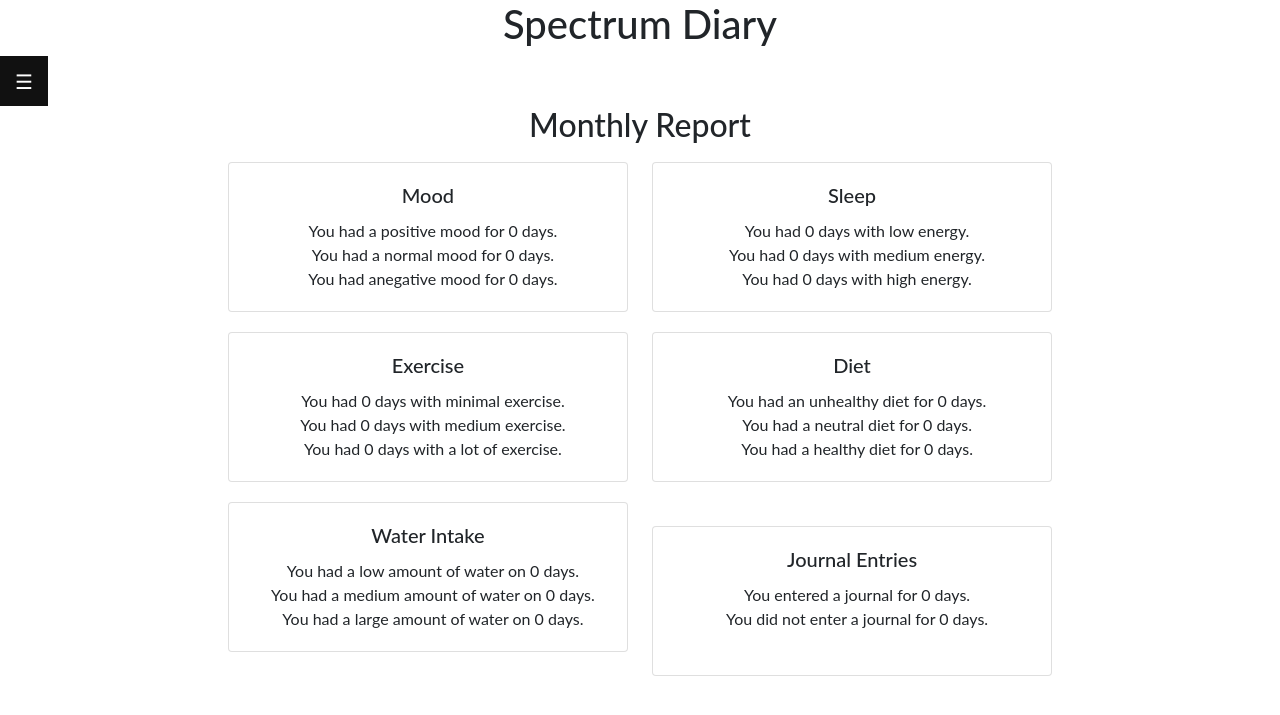
After one commit to emilianochavezDLT/Mental_Health_Tracker, a Django app: page /reports/ in a window 1280 px wide. The commit adds this page. Shown: the top 715 px of the page. Run offline with Django 5.2, Linux system fonts and the light colour scheme; the visitor is signed in with stand-in values (Sample User, id 1); data that the repository does not hold is empty; parts of the project's set-up code (start-up, migrations or seed data) failed here and were passed over; some libraries are stand-ins or nearby versions.

Commit message:
Added a new Reports page and generate a monthly report on the page currently.

```diff
--- /dev/null
+++ b/mh_tracker/templates/mh_tracker/reports.html
@@ -0,0 +1,100 @@
+{% extends "mh_tracker/base_template.html" %} {% block content %}
+
+<style>
+  .container {
+    text-align: center;
+    justify-content: center;
+  }
+
+  .card {
+    display: inline-block;
+    height: 150px;
+    width: 400px !important;
+    margin: 10px;
+  }
+
+  .card-text {
+    margin-left: 10px;
+  }
+</style>
+
+<div class="container">
+  <h2>Monthly Report</h2>
+  <div class="card" style="width: 18rem">
+    <div class="card-body">
+      <h5 class="card-title">Mood</h5>
+      <p id="mood" class="card-text">
+        You had a positive mood for {{ mood_positive }} days.<br />
+        You had a normal mood for {{ mood_neutral }} days.<br />
+        You had anegative mood for {{ mood_negative }} days.
+      </p>
+    </div>
+  </div>
+  <div class="card" style="width: 18rem">
+    <div class="card-body">
+      <h5 class="card-title">Sleep</h5>
+      <p id="sleep" class="card-text">
+        You had {{ sleep_negative }} days with low energy.<br />
+        You had {{ sleep_neutral }} days with medium energy.<br />
+        You had {{ sleep_positive }} days with high energy.
+      </p>
+    </div>
+  </div>
+</div>
+<div class="container">
+  <div class="card" style="width: 18rem">
+    <div class="card-body">
+      <h5 class="card-title">Exercise</h5>
+      <p id="exercise" class="card-text">
+        You had {{ exercise_negative }} days with minimal exercise.<br />
+        You had {{ exercise_neutral }} days with medium exercise.<br />
+        You had {{ exercise_positive }} days with a lot of exercise.
+      </p>
+    </div>
+  </div>
+  <div class="card" style="width: 18rem">
+    <div class="card-body">
+      <h5 class="card-title">Diet</h5>
+      <p id="diet" class="card-text">
+        You had an unhealthy diet for {{ diet_negative }} days.<br />
+        You had a neutral diet for {{ diet_neutral }} days.<br />
+        You had a healthy diet for {{ diet_positive }} days.
+      </p>
+    </div>
+  </div>
+</div>
+<div class="container">
+  <div class="card" style="width: 18rem">
+    <div class="card-body">
+      <h5 class="card-title">Water Intake</h5>
+      <p id="water" class="card-text">
+        You had a low amount of water on {{ water_negative }} days.<br />
+        You had a medium amount of water on {{ water_neutral }} days.<br />
+        You had a large amount of water on {{ water_positive }} days.
+      </p>
+    </div>
+  </div>
+  <div class="card" style="width: 18rem">
+    <div class="card-body">
+      <h5 class="card-title">Journal Entries</h5>
+      <p id="water" class="card-text">
+        You entered a journal for {{ journal_entries_positive }} days.<br />
+        You did not enter a journal for {{ journal_entries_negative }} days.
+      </p>
+    </div>
+  </div>
+</div>
+
+<script>
+  const mood = document.getElementById("mood");
+  const sleep = document.getElementById("sleep");
+  const exercise = document.getElementById("exercise");
+  const diet = document.getElementById("diet");
+  const water = document.getElementById("water");
+
+  function generateReport() {
+    mood.text = "You had a positive mood for ${mood} days.";
+  }
+</script>
+
+{% endblock %}
--- a/mh_tracker/urls.py
+++ b/mh_tracker/urls.py
@@ -23,8 +23,9 @@ urlpatterns = [
          name='reset_substance_use'),
     #path('user/<int:pk>progression', views.UserView.as_view(), name="user_detail"),
     path('user/progression', views.user_progression, name="user_progression"),
-     path('get_journal_entries/',
+    path('get_journal_entries/',
          views.get_journal_entries,
          name='get_journal_entries'),
     path('resources/', views.rescourcesPage, name='resources'),
+    path('reports/', views.reports, name='reports'),
 ]
--- a/mh_tracker/views.py
+++ b/mh_tracker/views.py
@@ -11,7 +11,9 @@ from django.urls import reverse
 from django.utils.timezone import now
 from django.core.mail import send_mail
 from django_project.settings import EMAIL_HOST_USER
+from django.db.models import Q
 import requests
+import datetime as datetime
 
 
 # Create your views here.
@@ -161,29 +163,31 @@ def update_substance_use(request, action):
 @login_required
 # View user progression
 def user_progression(request):
-    '''
+  '''
     Gathers journal entry ratings and dates to display progression
     Convert data into JSON for Chart.js visulization
 
     '''
 
-    journal_entries = JournalEntry.objects.filter(user=request.user).order_by('date_created')
-    dates = [entry.date_created.strftime('%Y-%m-%d') for entry in journal_entries]
-    moods = [entry.mood_level for entry in journal_entries]
-    sleep = [entry.sleep_quality for entry in journal_entries]
-    excercise = [entry.exercise_time for entry in journal_entries]
-    diet = [entry.diet_quality for entry in journal_entries]
-    water = [entry.water_intake for entry in journal_entries]
-    context =  {
-        'dates': dates,
-        'moods': moods,
-        'sleep': sleep,
-        'excercise': excercise,
-        'diet': diet,
-        'water': water,
-
-    }
-    return JsonResponse(data=context)
+  journal_entries = JournalEntry.objects.filter(
+      user=request.user).order_by('date_created')
+  dates = [
+      entry.date_created.strftime('%Y-%m-%d') for entry in journal_entries
+  ]
+  moods = [entry.mood_level for entry in journal_entries]
+  sleep = [entry.sleep_quality for entry in journal_entries]
+  excercise = [entry.exercise_time for entry in journal_entries]
+  diet = [entry.diet_quality for entry in journal_entries]
+  water = [entry.water_intake for entry in journal_entries]
+  context = {
+      'dates': dates,
+      'moods': moods,
+      'sleep': sleep,
+      'excercise': excercise,
+      'diet': diet,
+      'water': water,
+  }
+  return JsonResponse(data=context)
 
 
 '''
@@ -208,3 +212,70 @@ def rescourcesPage(request):
   articles = Article.objects.all()
   context = {'videos': videos, 'articles': articles}
   return render(request, 'mh_tracker/resources.html', context)
+
+
+@login_required
+def reports(request):
+  #Dictionary for passing in context
+  context = {}
+
+  #Gets the Journal Entries for the user for the past 31 days
+  d = datetime.date.today() - datetime.timedelta(days=31)
+  data = JournalEntry.objects.filter(user=request.user, date_created__gte=d)
+
+  itemList = ["mood", "sleep", "exercise", "diet", "water"]
+  searchList = [
+      "mood_level", "sleep_quality", "exercise_time", "diet_quality",
+      "water_intake"
+  ]
+  #Loops through the lists to collect data
+  #for item in itemList:
+  #temp_data = data.filter(item+'__lte'=2)
+
+  #Gathers the mood data and adds it to the context dictionary
+  temp_data = data.filter(mood_level__lte=2)
+  context.update({"mood_negative": temp_data.count()})
+  temp_data = data.filter(mood_level=3)
+  context.update({"mood_neutral": temp_data.count()})
+  temp_data = data.filter(mood_level__gte=4)
+  context.update({"mood_positive": temp_data.count()})
+
+  #Gathers the sleep data and adds it to the context dictionary
+  temp_data = data.filter(sleep_quality__lte=2)
+  context.update({"sleep_negative": temp_data.count()})
+  temp_data = data.filter(sleep_quality=3)
+  context.update({"sleep_neutral": temp_data.count()})
+  temp_data = data.filter(sleep_quality__gte=4)
+  context.update({"sleep_positive": temp_data.count()})
+
+  #Gathers the exercise data and adds it to the context dictionary
+  temp_data = data.filter(exercise_time__lte=2)
+  context.update({"exercise_negative": temp_data.count()})
+  temp_data = data.filter(exercise_time=3)
+  context.update({"exercise_neutral": temp_data.count()})
+  temp_data = data.filter(exercise_time__gte=4)
+  context.update({"exercise_positive": temp_data.count()})
+
+  #Gathers the diet data and adds it to the context dictionary
+  temp_data = data.filter(diet_quality__lte=2)
+  context.update({"diet_negative": temp_data.count()})
+  temp_data = data.filter(diet_quality=3)
+  context.update({"diet_neutral": temp_data.count()})
+  temp_data = data.filter(diet_quality__gte=4)
+  context.update({"diet_positive": temp_data.count()})
+
+  #Gathers the water data and adds it to the context dictionary
+  temp_data = data.filter(water_intake__lte=2)
+  context.update({"water_negative": temp_data.count()})
+  temp_data = data.filter(water_intake=3)
+  context.update({"water_neutral": temp_data.count()})
+  temp_data = data.filter(water_intake__gte=4)
+  context.update({"water_positive": temp_data.count()})
+
+  #Gathers the journal entry data and adds it to the context dictionary
+  temp_data = data.filter(journal_text="")
+  context.update({"journal_entries_negative": temp_data.count()})
+  temp_data = data.filter(~Q(journal_text=""))
+  context.update({"journal_entries_positive": temp_data.count()})
+
+  return render(request, 'mh_tracker/reports.html', context)
```
Also changed, not shown: mh_tracker/templates/mh_tracker/home.html (+11 -1 lines), mh_tracker/tests.py (line endings or trailing spaces).
